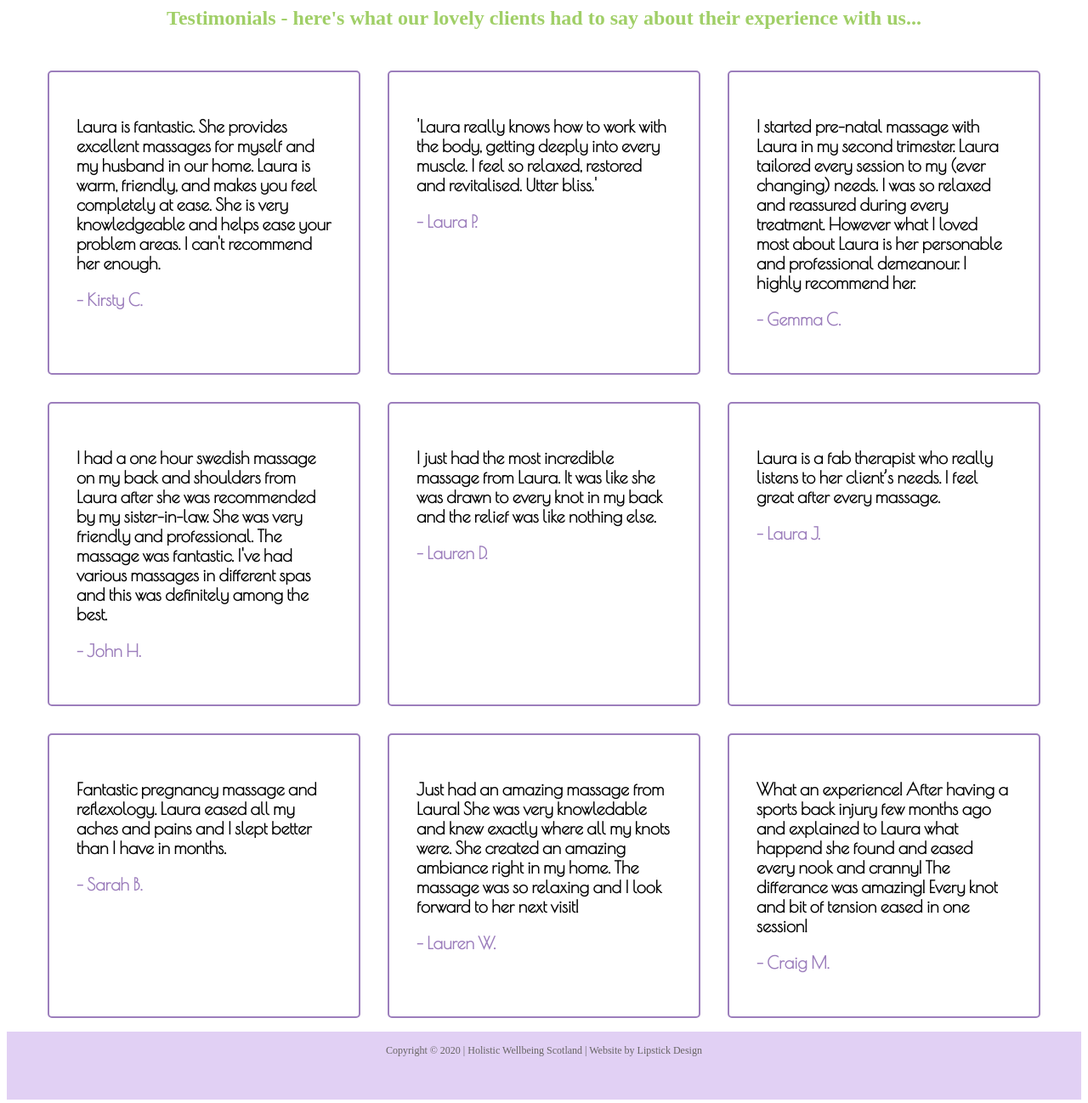
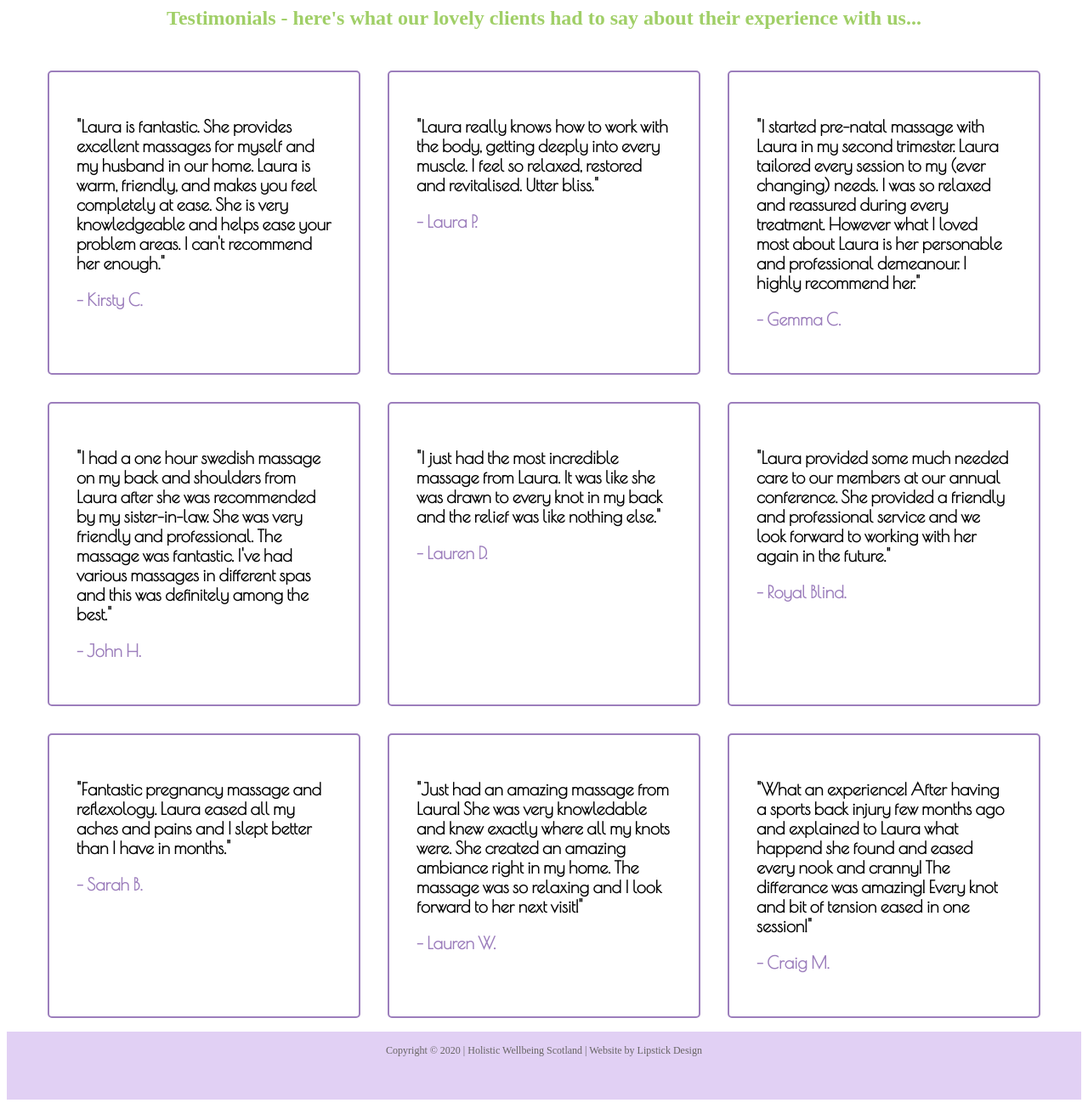
Before and after one commit to emmasmithdev/holistic-wellbeing-scotland, a Gatsby site: page /testimonials in a window 1280 px wide. Shown: the part 260-1558 px from the top of the page at 85% size. Built offline with nearby package versions, Linux system fonts and the light colour scheme; Gatsby itself is replaced by a stand-in of ours.

Commit message:
Testimonials uodate

```diff
--- a/src/pages/testimonials.js
+++ b/src/pages/testimonials.js
@@ -9,39 +9,39 @@ export default function Testimonials() {
       </div>
        <div class="flex-container">
        <div class="flex-item test">
-          <p class="testimonial">Laura is fantastic. She provides excellent massages for myself and my husband in our home. Laura is warm, friendly, and makes you feel completely at ease. She is very knowledgeable and helps ease your problem areas. I can't recommend her enough. </p>
+          <p class="testimonial">"Laura is fantastic. She provides excellent massages for myself and my husband in our home. Laura is warm, friendly, and makes you feel completely at ease. She is very knowledgeable and helps ease your problem areas. I can't recommend her enough." </p>
           <p class="name">- Kirsty C.</p>
          </div>
          <div class="flex-item test">
-          <p class="testimonial">'Laura really knows how to work with the body, getting deeply into every muscle. I feel so relaxed, restored and revitalised. Utter bliss.'</p>
+          <p class="testimonial">"Laura really knows how to work with the body, getting deeply into every muscle. I feel so relaxed, restored and revitalised. Utter bliss."</p>
           <p class="name">- Laura P.</p>
          </div>
          <div class="flex-item test">
-          <p class="testimonial">I started pre-natal massage with Laura in my second trimester. Laura tailored every session to my (ever changing) needs. I was so relaxed and reassured during every treatment. However what I loved most about Laura is her personable and professional demeanour. I highly recommend her.</p>
+          <p class="testimonial">"I started pre-natal massage with Laura in my second trimester. Laura tailored every session to my (ever changing) needs. I was so relaxed and reassured during every treatment. However what I loved most about Laura is her personable and professional demeanour. I highly recommend her."</p>
           <p class="name">- Gemma C.</p>
          </div>
          <div class="flex-item test">
-          <p class="testimonial">I had a one hour swedish massage on my back and shoulders from Laura after she was recommended by my sister-in-law. She was very friendly and professional. The massage was fantastic. I've had various massages in different spas and this was definitely among the best.</p>
+          <p class="testimonial">"I had a one hour swedish massage on my back and shoulders from Laura after she was recommended by my sister-in-law. She was very friendly and professional. The massage was fantastic. I've had various massages in different spas and this was definitely among the best."</p>
           <p class="name">- John H.</p>
          </div>
          <div class="flex-item test">
-          <p class="testimonial">I just had the most incredible massage from Laura. It was like she was drawn to every knot in my back and the relief was like nothing else.</p>
+          <p class="testimonial">"I just had the most incredible massage from Laura. It was like she was drawn to every knot in my back and the relief was like nothing else."</p>
           <p class="name">- Lauren D.</p>
          </div>
          <div class="flex-item test">
-          <p class="testimonial">Laura is a fab therapist who really listens to her client’s needs. I feel great after every massage.</p>
-          <p class="name">- Laura J.</p>
+          <p class="testimonial">"Laura provided some much needed care to our members at our annual conference.  She provided a friendly and professional service and we look forward to working with her again in the future."</p>
+          <p class="name">- Royal Blind.</p>
          </div>
          <div class="flex-item test">
-          <p class="testimonial">Fantastic pregnancy massage and reflexology. Laura eased all my aches and pains and I slept better than I have in months. </p>
+          <p class="testimonial">"Fantastic pregnancy massage and reflexology. Laura eased all my aches and pains and I slept better than I have in months." </p>
           <p class="name">- Sarah B.</p>
          </div>
          <div class="flex-item test">
-          <p class="testimonial">Just had an amazing massage from Laura! She was very knowledable and knew exactly where all my knots were. She created an amazing ambiance right in my home. The massage was so relaxing and I look forward to her next visit! </p>
+          <p class="testimonial">"Just had an amazing massage from Laura! She was very knowledable and knew exactly where all my knots were. She created an amazing ambiance right in my home. The massage was so relaxing and I look forward to her next visit!" </p>
           <p class="name">- Lauren W.</p>
          </div>
          <div class="flex-item test">
-          <p class="testimonial">What an experience! After having a sports back injury few months ago and explained to Laura what happend she found and eased every nook and cranny! The differance was amazing! Every knot and bit of tension eased in one session! </p>
+          <p class="testimonial">"What an experience! After having a sports back injury few months ago and explained to Laura what happend she found and eased every nook and cranny! The differance was amazing! Every knot and bit of tension eased in one session!" </p>
           <p class="name">- Craig M.</p>
          </div>
     </div>
```
